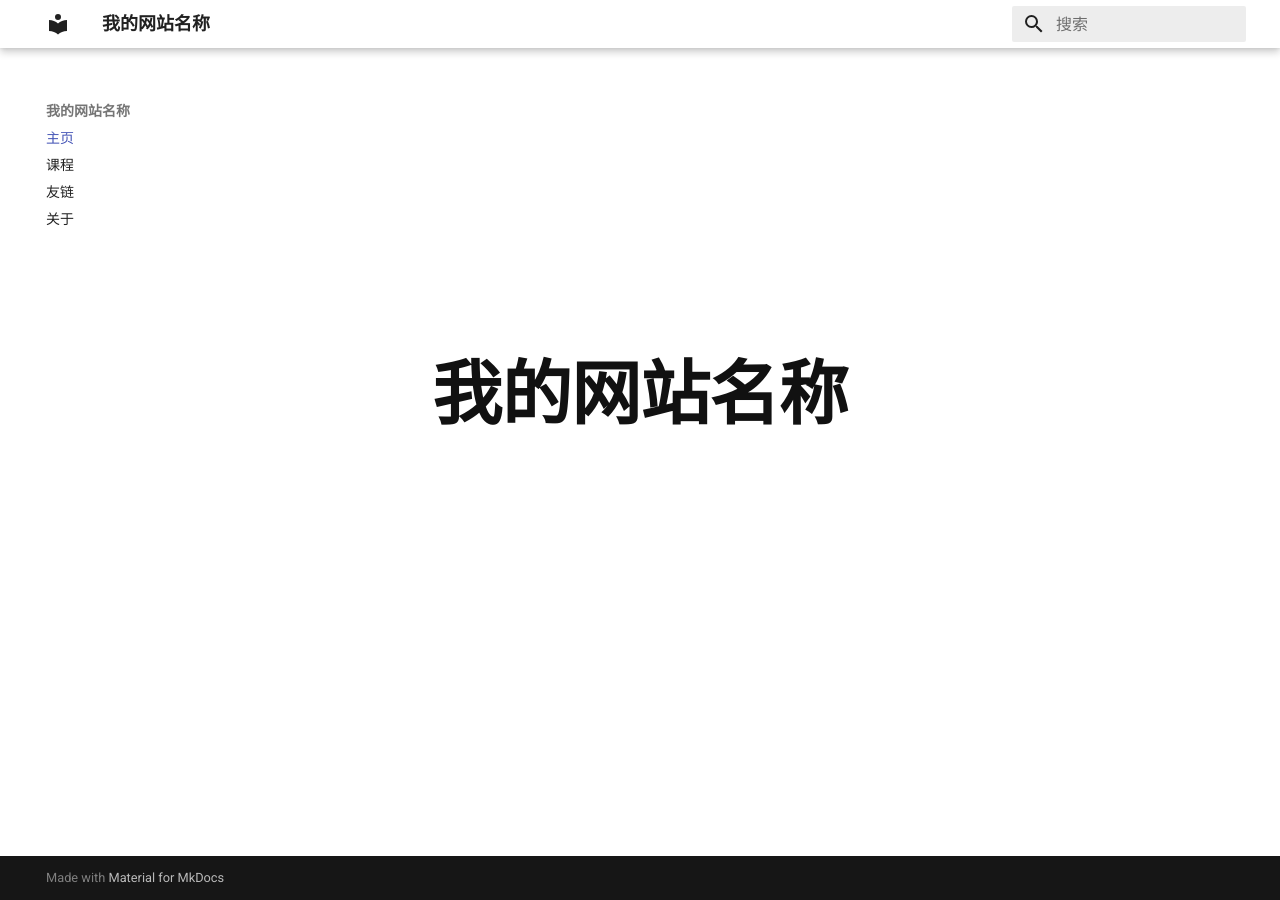
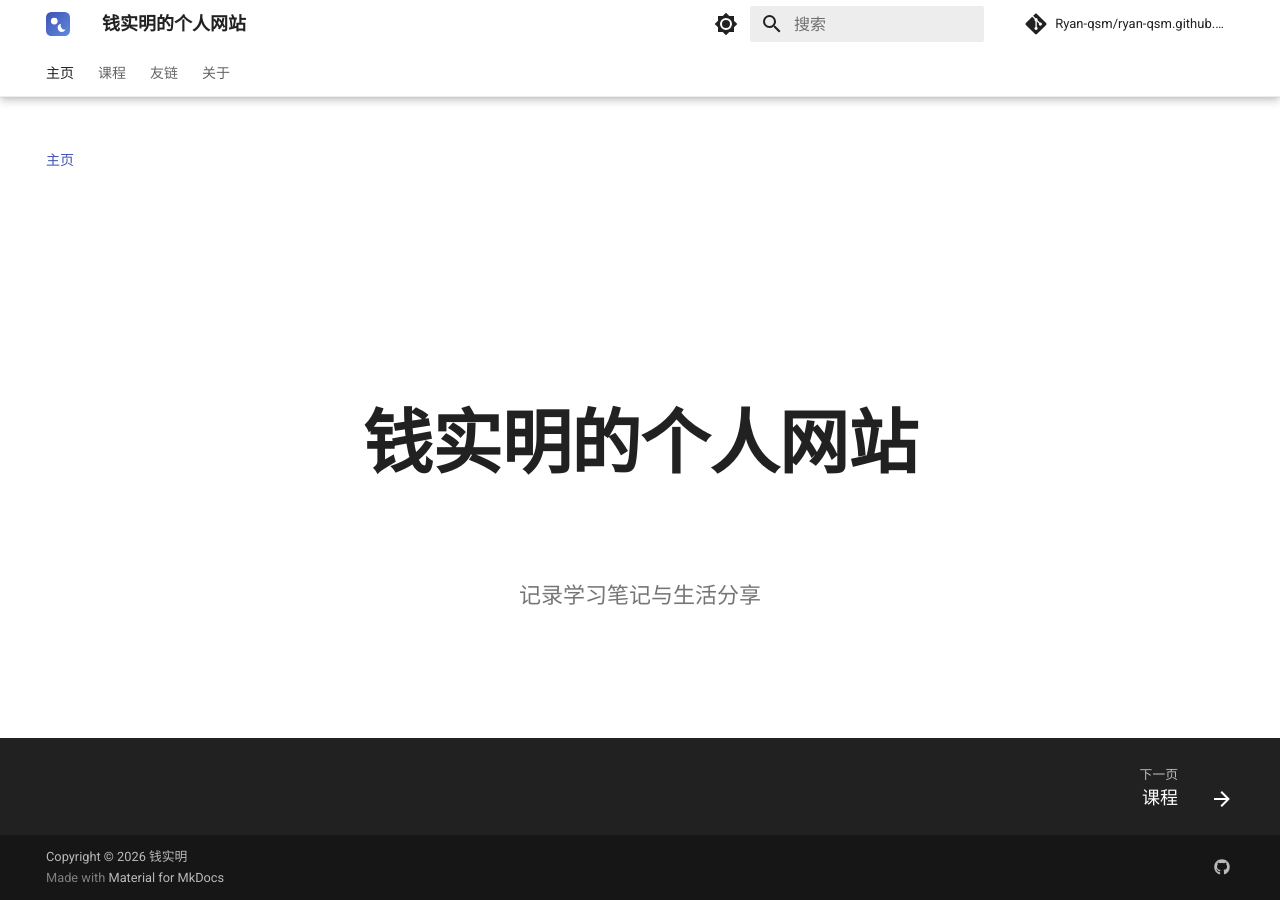
Before and after one commit to Ryan-qsm/ryan-qsm.github.io, an MkDocs documentation site: the page built from docs/index.md, in a window 1280 px wide. Built offline with MkDocs 1.6.1 and Material for MkDocs 9.7.7, drawn with Linux system fonts in a browser that asks for light colours; comment, search, counter and statistics services are not loaded.

Commit message:
Configure Material theme features and replace placeholder content

```diff
--- a/docs/index.md
+++ b/docs/index.md
@@ -1,3 +1,4 @@
 <div class="home-hero">
-  <h1>我的网站名称</h1>
+  <h1>钱实明的个人网站</h1>
+  <p>记录学习笔记与生活分享</p>
 </div>
--- a/docs/stylesheets/extra.css
+++ b/docs/stylesheets/extra.css
@@ -6,5 +6,17 @@
 .home-hero h1 {
   font-size: 3.5rem;
   font-weight: 700;
-  color: #111111;
+  color: var(--md-default-fg-color);
 }
+
+.home-hero p {
+  margin-top: 12px;
+  font-size: 1.1rem;
+  color: var(--md-default-fg-color--light);
+}
+
+@media screen and (max-width: 600px) {
+  .home-hero h1 {
+    font-size: 2.2rem;
+  }
+}
--- a/mkdocs.yml
+++ b/mkdocs.yml
@@ -1,16 +1,78 @@
-site_name: 我的网站名称
+site_name: 钱实明的个人网站
 site_url: https://ryan-qsm.github.io/
+site_description: 钱实明的个人网站，记录学习笔记与生活分享
+site_author: 钱实明
+
+repo_url: https://github.com/Ryan-qsm/ryan-qsm.github.io
+repo_name: Ryan-qsm/ryan-qsm.github.io
 
 theme:
   name: material
   language: zh
+  logo: assets/logo.svg
+  favicon: assets/logo.svg
   palette:
-    scheme: default
-    primary: white
-    accent: white
+    - media: "(prefers-color-scheme: light)"
+      scheme: default
+      primary: white
+      accent: white
+      toggle:
+        icon: material/brightness-7
+        name: 切换到深色模式
+    - media: "(prefers-color-scheme: dark)"
+      scheme: slate
+      primary: black
+      accent: white
+      toggle:
+        icon: material/brightness-4
+        name: 切换到浅色模式
+  features:
+    - navigation.tabs
+    - navigation.tabs.sticky
+    - navigation.top
+    - navigation.instant
+    - navigation.instant.progress
+    - navigation.footer
+    - search.suggest
+    - search.highlight
+    - toc.follow
+    - content.code.copy
+    - content.tooltips
+
+plugins:
+  - search:
+      separator: '[\s\u200b\-]'
+
+markdown_extensions:
+  - admonition
+  - attr_list
+  - md_in_html
+  - tables
+  - footnotes
+  - pymdownx.details
+  - pymdownx.highlight:
+      anchor_linenums: true
+  - pymdownx.inlinehilite
+  - pymdownx.snippets
+  - pymdownx.superfences
+  - pymdownx.tabbed:
+      alternate_style: true
+  - pymdownx.emoji:
+      emoji_index: !!python/name:material.extensions.emoji.twemoji
+      emoji_generator: !!python/name:material.extensions.emoji.to_svg
+  - toc:
+      permalink: true
 
 extra_css:
   - stylesheets/extra.css
+
+extra:
+  social:
+    - icon: fontawesome/brands/github
+      link: https://github.com/Ryan-qsm
+      name: GitHub
+
+copyright: Copyright &copy; 2026 钱实明
 
 nav:
   - 主页: index.md
```
Also changed, not shown: docs/about/index.md (+2 -2 lines), docs/friends/index.md (+2 -1 lines), docs/assets/logo.svg (added).
